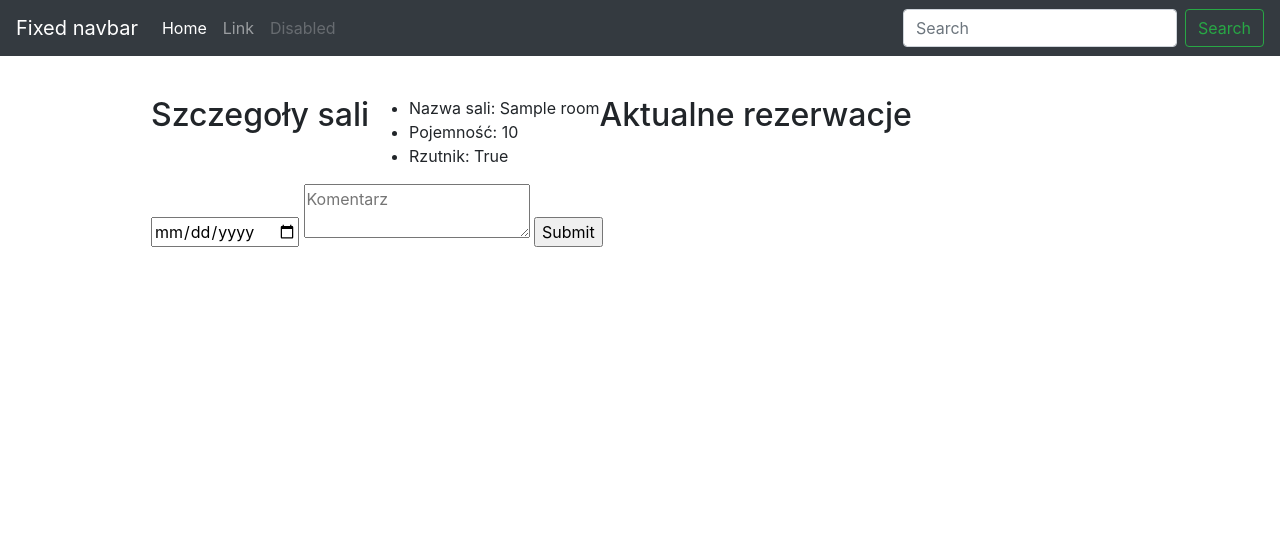
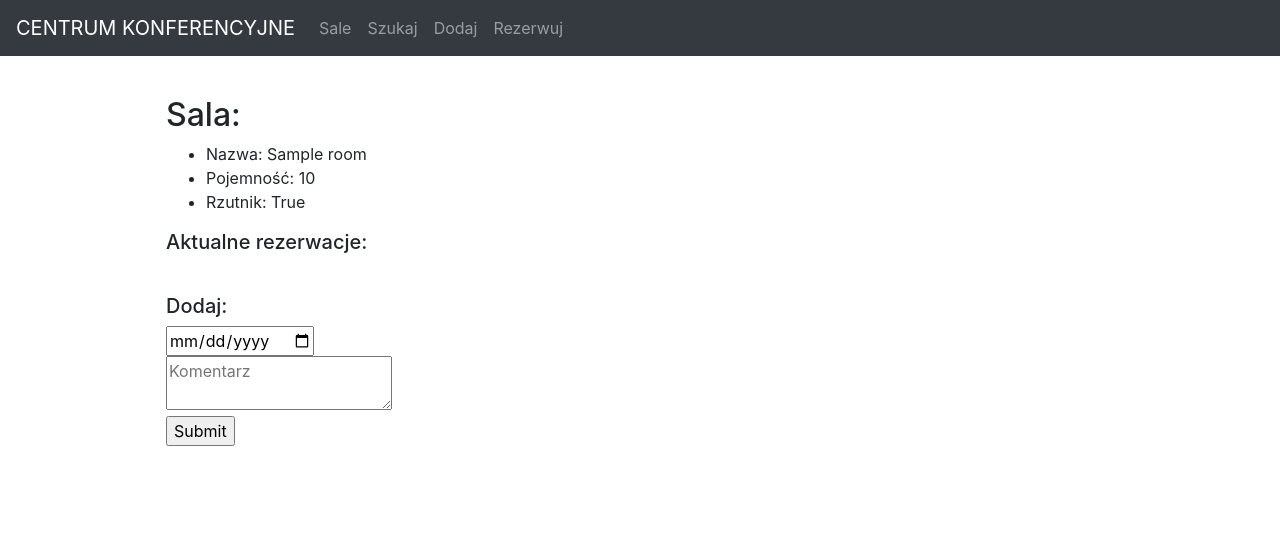
Before and after one commit to wszoltysek/conference_centre, a Django app: page /room/reserve/1 in a window 1280 px wide. Shown: the top 541 px of the page. Run offline with Django 3.2, Linux system fonts and the light colour scheme; tables that the repository leaves empty hold one stand-in row (values such as "Sample post"); some libraries are stand-ins or nearby versions.

Commit message:
Templates modification

```diff
--- a/main_app/templates/base.html
+++ b/main_app/templates/base.html
@@ -2,7 +2,7 @@
 <html lang="en">
 <head>
     <meta charset="UTF-8">
-    <title>{% block page_title %}{% endblock %} - MojaStrona.pl</title>
+    <title>{% block page_title %}{% endblock %} Centrum Konferencyjne - Rezerwacja Sali</title>
     <link rel="stylesheet" href="https://stackpath.bootstrapcdn.com/bootstrap/4.4.1/css/bootstrap.min.css"
           integrity="sha384-Vkoo8x4CGsO3+Hhxv8T/Q5PaXtkKtu6ug5TOeNV6gBiFeWPGFN9MuhOf23Q9Ifjh" crossorigin="anonymous">
 </head>
@@ -10,37 +10,38 @@
 <header>
     <!-- Fixed navbar -->
     <nav class="navbar navbar-expand-md navbar-dark fixed-top bg-dark">
-        <a class="navbar-brand" href="/">Fixed navbar</a>
+        <a class="navbar-brand">CENTRUM KONFERENCYJNE</a>
         <button class="navbar-toggler" type="button" data-toggle="collapse" data-target="#navbarCollapse"
                 aria-controls="navbarCollapse" aria-expanded="false" aria-label="Toggle navigation">
             <span class="navbar-toggler-icon"></span>
         </button>
         <div class="collapse navbar-collapse" id="navbarCollapse">
             <ul class="navbar-nav mr-auto">
-                <li class="nav-item active">
-                    <a class="nav-link" href="/">Home <span class="sr-only">(current)</span></a>
+                <li class="nav-item">
+                    <a class="nav-link" href="/">Sale</a>
                 </li>
                 <li class="nav-item">
-                    <a class="nav-link" href="#">Link</a>
+                    <a class="nav-link" href="/room/search">Szukaj</a>
                 </li>
                 <li class="nav-item">
-                    <a class="nav-link disabled" href="#" tabindex="-1" aria-disabled="true">Disabled</a>
+                    <a class="nav-link" href="/room/add">Dodaj</a>
+                </li>
+                <li class="nav-item">
+                    <a class="nav-link" href="/room/reserve/{{ room.id }}">Rezerwuj</a>
                 </li>
             </ul>
-            <form class="form-inline mt-2 mt-md-0">
-                <input class="form-control mr-sm-2" type="text" placeholder="Search" aria-label="Search">
-                <button class="btn btn-outline-success my-2 my-sm-0" type="submit">Search</button>
-            </form>
         </div>
     </nav>
 </header>
 <!-- Begin page content -->
 <main role="main" class="flex-shrink-0">
     <div class="container p-5">
-        <div class="row p-5">
+    <div class="container p-5">
+        <div>
             {% block content %}
             {% endblock %}
         </div>
+    </div>
     </div>
 </main>
 <script src="https://code.jquery.com/jquery-3.4.1.slim.min.js"
--- a/main_app/templates/reserve_room.html
+++ b/main_app/templates/reserve_room.html
@@ -1,25 +1,25 @@
 {% extends 'base.html' %}
 
 {% block content %}
-    <h2>Szczegoły sali</h2>
+    <h2>Sala:</h2>
     <ul>
-        <li>Nazwa sali: {{ room.name }}</li>
+        <li>Nazwa: {{ room.name }}</li>
         <li>Pojemność: {{ room.capacity }}</li>
         <li>Rzutnik: {{ room.projector }}</li>
     </ul>
-
-    <h2>Aktualne rezerwacje</h2>
+    <h5>Aktualne rezerwacje:</h5>
     <ul>
     {% for reservation in reservations %}
 {#        <li>{{ reservation.date|date: 'Y-m-d' }}</li>#}
-        <li>{{ reservation.date }}</li>
+        <li>{{ reservation.date }} {{ reservation.comment }}</li>
     {% endfor %}
     </ul>
-
+    <br>
+    <h5>Dodaj:</h5>
     <form method="post" action="/room/reserve/{{ room.id }}">
         {%  csrf_token %}
-        <input type="date" name="date" placeholder="Data rezeracji">
-        <textarea name="comment" placeholder="Komentarz"></textarea>
+        <input type="date" name="date" placeholder="Data rezeracji"><br>
+        <textarea name="comment" placeholder="Komentarz"></textarea><br>
         <input type="submit" name="Dodaj rezerwacje">
     </form>
 {% endblock %}
```
Also changed, not shown: main_app/templates/add_room.html (+6 -6 lines), main_app/templates/main_page.html (+5 -7 lines), main_app/templates/modify_room.html (+8 -3 lines), main_app/templates/search_room.html (+7 -5 lines), main_app/templates/show_room.html (+11 -5 lines).
